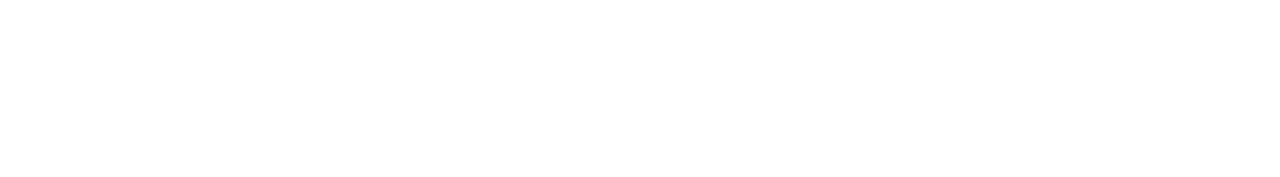
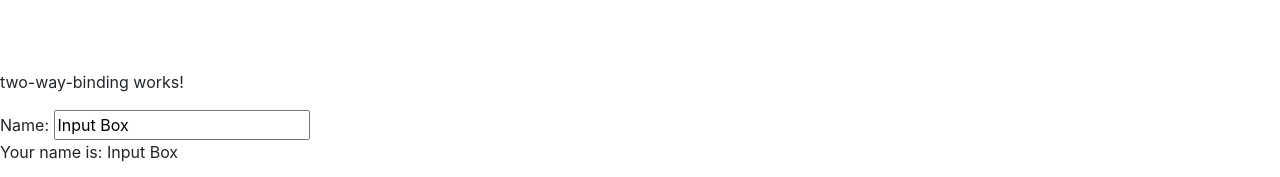
Before and after one commit to nkchakradhari780/First-Angular-app, an Angular app: page / in a window 1280 px wide. Shown: the part 622-799 px from the top of the page. Built offline with nearby package versions, Linux system fonts and the light colour scheme.

Commit message:
implemented two way binding

```diff
--- a/src/app/app.html
+++ b/src/app/app.html
@@ -6,6 +6,7 @@
   </div>
   <app-style-binding />
   <app-event-binding />
+  <app-two-way-binding />
 </div>
 
 <router-outlet />
--- a/src/app/app.ts
+++ b/src/app/app.ts
@@ -1,4 +1,4 @@
-import { Component } from '@angular/core';
+import { Component, twoWayBinding } from '@angular/core';
 import { RouterOutlet } from '@angular/router';
 import { Header } from './components/header/header';
 import { Interpolation } from './components/interpolation/interpolation';
@@ -6,10 +6,11 @@
 import { CommonModule } from '@angular/common';
 import { StyleBinding } from './components/style-binding/style-binding';
 import { EventBinding } from './components/event-binding/event-binding';
+import { TwoWayBinding } from './components/two-way-binding/two-way-binding';
 
 @Component({
   selector: 'app-root',
-  imports: [RouterOutlet, Header, Interpolation, ClassBinding, CommonModule, StyleBinding, EventBinding],
+  imports: [RouterOutlet, Header, Interpolation, ClassBinding, CommonModule, StyleBinding, EventBinding, TwoWayBinding],
   templateUrl: './app.html',
   styleUrl: './app.css'
 })
--- /dev/null
+++ b/src/app/components/two-way-binding/two-way-binding.html
@@ -0,0 +1,4 @@
+<p>two-way-binding works!</p>
+
+Name: <input [(ngModel)]="name" />
+<p>Your name is: {{name}}</p>
--- /dev/null
+++ b/src/app/components/two-way-binding/two-way-binding.ts
@@ -0,0 +1,13 @@
+import { CommonModule } from '@angular/common';
+import { Component } from '@angular/core';
+import { FormsModule } from '@angular/forms';
+
+@Component({
+  selector: 'app-two-way-binding',
+  imports: [FormsModule],
+  templateUrl: './two-way-binding.html',
+  styleUrl: './two-way-binding.css'
+})
+export class TwoWayBinding {
+  name: string = 'Input Box';
+}
```
Also changed, not shown: src/app/components/two-way-binding/two-way-binding.css (added), 1 other file (tests, documents, lock files or other folders).
